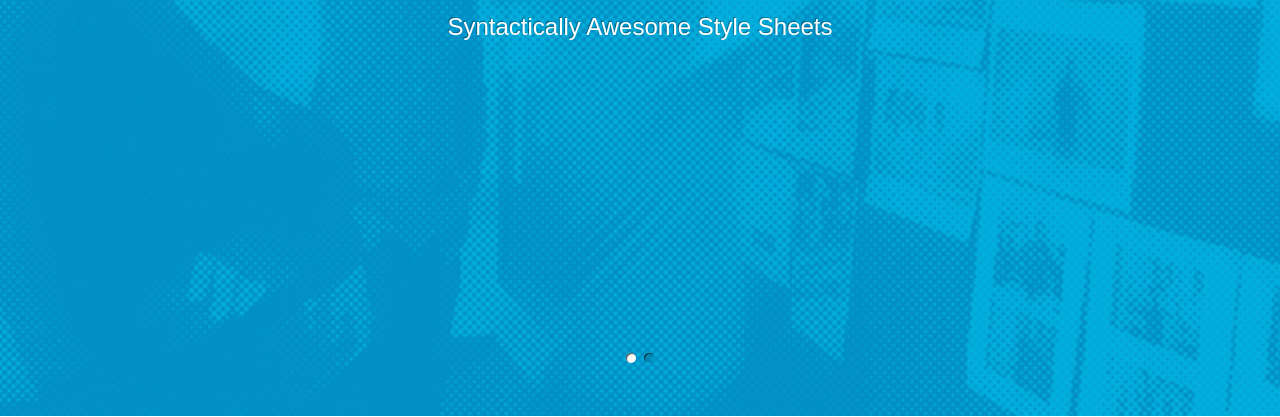
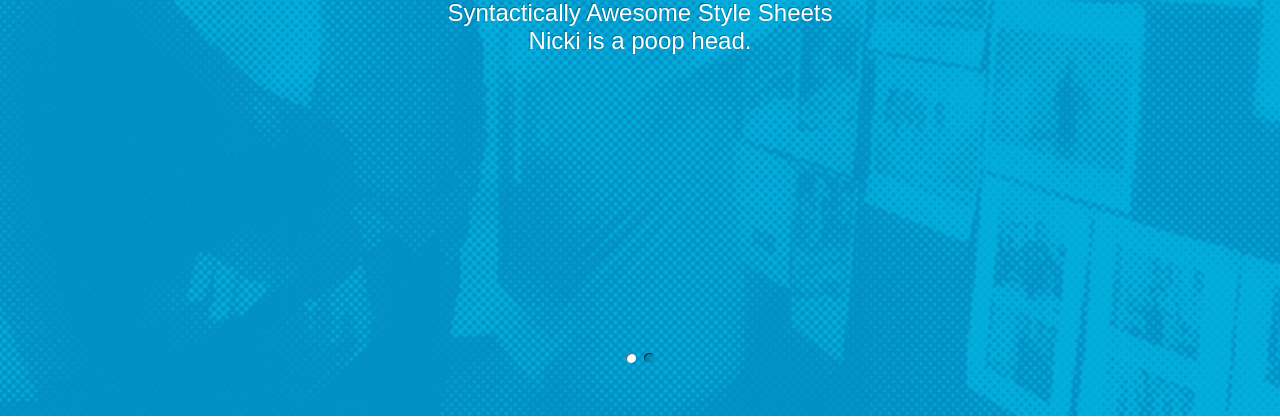
Before and after one commit to nickirios/GLG-Sass-presentation, a plain HTML site: page Index.html in a window 1280 px wide. Shown: the part 383-800 px from the top of the page. Drawn offline with Linux system fonts and the light colour scheme; a script that the page names is missing.

Commit message:
Adding vital copy to the landing page.

```diff
--- a/Index.html
+++ b/Index.html
@@ -85,7 +85,7 @@
 			<column class="wrapper">
 				<div class="page center">
 					<h1>SASS</h1>
-                    <p>Syntactically Awesome Style Sheets</p>
+                    <p>Syntactically Awesome Style Sheets<br><em>Nicki is a poop head.</em></p>
 				</div>
 			</column>
             <column class="wrapper">
```
